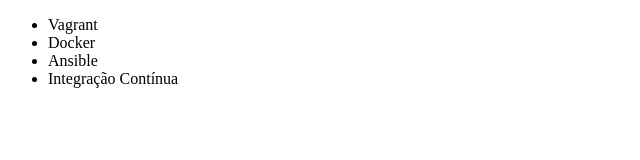
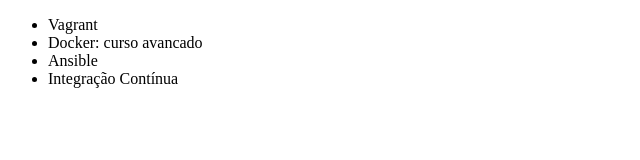
Before and after one commit to emersonjt/emerson_ana, a plain HTML site: page index.html in a window 1280 px wide. Shown: the full height of the page, 0-640 px from the left. Drawn offline with Linux system fonts and the light colour scheme.

Commit message:
alteracao curso Docker

```diff
--- a/index.html
+++ b/index.html
@@ -7,7 +7,7 @@
 <body>
     <ul>
         <li>Vagrant</li>
-        <li>Docker</li>
+        <li>Docker: curso avancado</li>
         <li>Ansible</li>
         <li>Integração Contínua</li>
     </ul>
```
